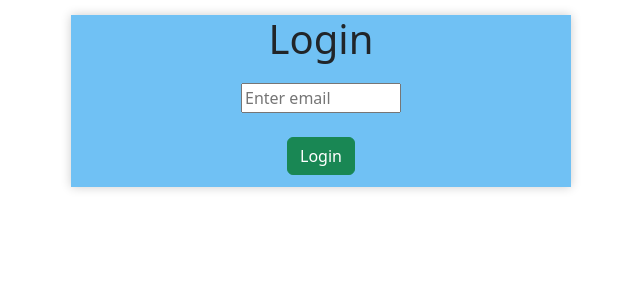
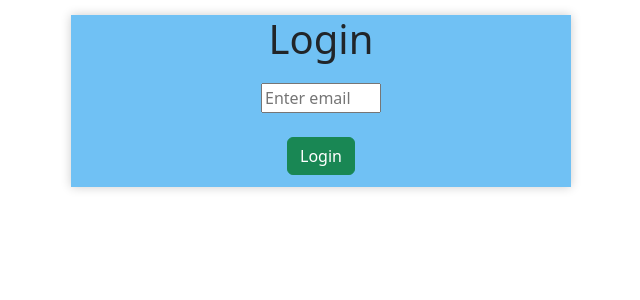
Before and after one commit to Akashvakiti/APPOINTMENT-BOOKING-SYSTEM, a React (Create React App) app: page / in a window 1280 px wide. Shown: the top 300 px of the page, without its empty margins (319-959 px from the left). Built offline with nearby package versions, Linux system fonts and the light colour scheme.

Commit message:
Update App.css

```diff
--- a/src/App.css
+++ b/src/App.css
@@ -21,7 +21,7 @@
 } */
 .login form input{
   margin: 12px;
-  width: 20vh !important;
+  width: 15vh !important;
 }
 
 .login form Button{
```
